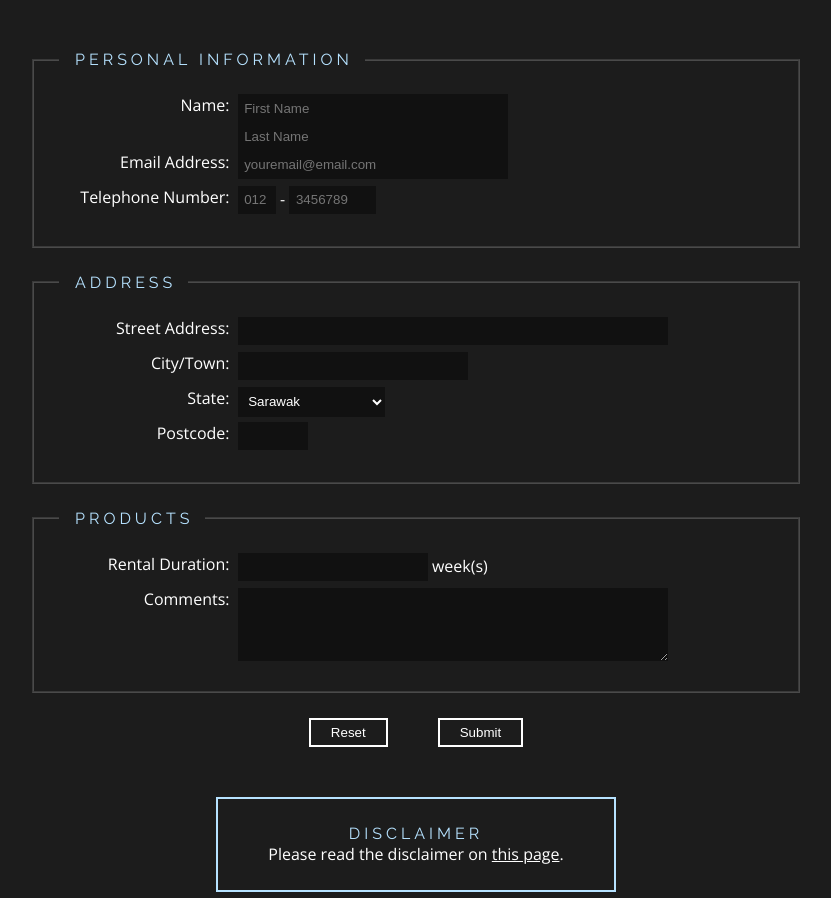
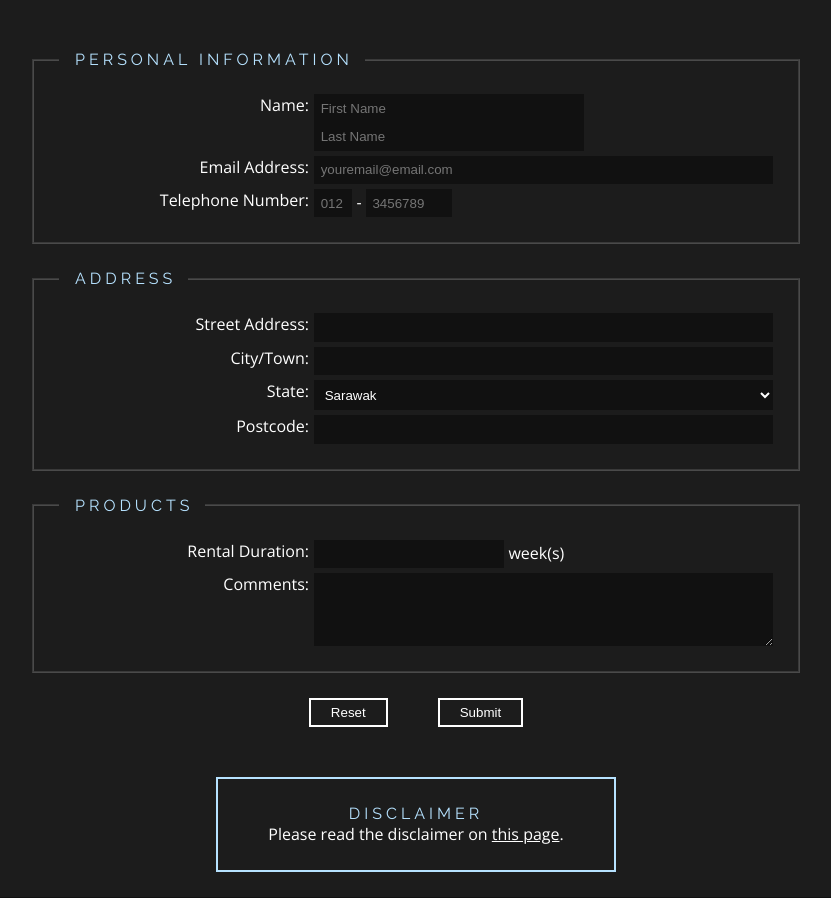
Before and after one commit to ZeeHatcher/COS10011, a PHP site: page /enquiry.html in a window 1280 px wide. Shown: the part 219-1117 px from the top of the page, without its empty margins (224-1055 px from the left). Run offline with PHP 8.4, Linux system fonts and the light colour scheme.

Commit message:
Replace enquiry.html table with grid

```diff
--- a/assign1/enquiry.html
+++ b/assign1/enquiry.html
@@ -1,26 +1,28 @@
 <!DOCTYPE html>
 <html lang="en">
+
 <head>
-  <meta charset="UTF-8"/>
-  <meta name="viewport" content="width=device-width, initial-scale=1.0"/>
-  <meta http-equiv="X-UA-Compatible" content="ie=edge"/>
+  <meta charset="UTF-8" />
+  <meta name="viewport" content="width=device-width, initial-scale=1.0" />
+  <meta http-equiv="X-UA-Compatible" content="ie=edge" />
   <title>G L A C I E R | Rent</title>
 
   <!-- Fonts -->
-  <link href="https://fonts.googleapis.com/css?family=Open+Sans:300,700" rel="stylesheet"/>
-  <link href="https://fonts.googleapis.com/css?family=Raleway:400,700" rel="stylesheet"/>
+  <link href="https://fonts.googleapis.com/css?family=Open+Sans:300,700" rel="stylesheet" />
+  <link href="https://fonts.googleapis.com/css?family=Raleway:400,700" rel="stylesheet" />
 
   <!-- CSS -->
-  <link rel="stylesheet" type="text/css" href="styles/style.css"/>
+  <link rel="stylesheet" type="text/css" href="styles/style.css" />
   <link rel="stylesheet" type="text/css" href="styles/style-mobile.css">
 
   <!-- JS -->
   <script src="js/main.js"></script>
 </head>
+
 <body>
   <header class="header">
     <a href="index.html">
-      <img class="header__logo" src="images/company_logo_large.png" alt="Company Logo"/>
+      <img class="header__logo" src="images/company_logo_large.png" alt="Company Logo" />
     </a>
   </header>
 
@@ -33,12 +35,20 @@
       <li class="navbar__link navbar__link--dropdown">
         <h3 class="navbar__dropdown-title">Products</h3>
         <ul class="navbar__dropdown">
-          <li class="navbar__dropdown-link"><a href="product1.html"><h3 class="navbar__link--on-hover">Snowboards</h3></a></li>
-          <li class="navbar__dropdown-link"><a href="product2.html"><h3 class="navbar__link--on-hover">Skis</h3></a></li>
-          <li class="navbar__dropdown-link"><a href="product3.html"><h3 class="navbar__link--on-hover">Camping Gear</h3></a></li>
+          <li class="navbar__dropdown-link"><a href="product1.html">
+              <h3 class="navbar__link--on-hover">Snowboards</h3>
+            </a></li>
+          <li class="navbar__dropdown-link"><a href="product2.html">
+              <h3 class="navbar__link--on-hover">Skis</h3>
+            </a></li>
+          <li class="navbar__dropdown-link"><a href="product3.html">
+              <h3 class="navbar__link--on-hover">Camping Gear</h3>
+            </a></li>
         </ul>
       </li>
-      <li class="navbar__link"><a href="enquiry.html"><h3 class="navbar__link--on-hover navbar__link--active">Rent</h3></a></li>
+      <li class="navbar__link"><a href="enquiry.html">
+          <h3 class="navbar__link--on-hover navbar__link--active">Rent</h3>
+        </a></li>
     </ul>
 
     <div class="navbar__menu">
@@ -91,69 +101,42 @@
   <main>
     <form action="">
       <fieldset>
-        <legend><h3>Personal Informatio<span class="no-letter-spacing">n</span></h3></legend>
+        <legend>
+          <h3>Personal Informatio<span class="no-letter-spacing">n</span></h3>
+        </legend>
 
-        <table class="form__table">
-          <tr>
-            <td class="form__label">
+        <div class="form__grid">
           <label for="name">Name: </label>
-            </td>
-            <td class="form__input">
-              <input id="name" name="first_name" type="text" placeholder="First Name" maxlength="25" size="30" pattern="^[A-Za-z]+$" required/>
-              <input name="last_name" type="text" placeholder="Last Name" maxlength="25" size="30" pattern="^[A-Za-z]+$" required/>
-            </td>
-          </tr>
+          <div>
+            <input id="name" name="first_name" type="text" placeholder="First Name" maxlength="25" size="30" pattern="^[A-Za-z]+$" required />
+            <input name="last_name" type="text" placeholder="Last Name" maxlength="25" size="30" pattern="^[A-Za-z]+$" required />
+          </div>
 
-          <tr>
-            <td class="form__label">
           <label for="email">Email Address: </label>
-            </td>
-            <td class="form__input">
-              <input id="email" name="email" type="email" size="30" placeholder="youremail@email.com" required/>
-            </td>
-          </tr>
+          <input id="email" name="email" type="email" size="30" placeholder="youremail@email.com" required />
 
-          <tr>
-            <td class="form__label">
           <label for="tele">Telephone Number: </label>
-            </td>
-            <td class="form__input">
-              <input id="tele" name="tele_front" type="text" maxlength="3" size="1" placeholder="012" pattern="^d+$" required/>
-              -
+          <div>
+            <input id="tele" name="tele_front" type="text" maxlength="3" size="1" placeholder="012" pattern="^d+$" required />
+            <span class="form__col-2">-</span>
             <input name="tele_back" type="text" maxlength="7" size="7" placeholder="3456789" pattern="^d+$" required>
-            </td>
-          </tr>
-        </table>
+          </div>
+        </div>
       </fieldset>
 
       <fieldset>
-        <legend><h3>Addres<span class="no-letter-spacing">s</span></h3></legend>
+        <legend>
+          <h3>Addres<span class="no-letter-spacing">s</span></h3>
+        </legend>
 
-        <table class="form__table">
-          <tr>
-            <td class="form__label">
+        <div class="form__grid">
           <label for="street">Street Address: </label>
-            </td>
-            <td class="form__input">
-              <input id="street" name="street_address" type="text" maxlength="40" size="50" required/>
-            </td>
-          </tr>
+          <input id="street" name="street_address" type="text" maxlength="40" size="50" required />
 
-          <tr>
-            <td class="form__label">
           <label for="city">City/Town: </label>
-            </td>
-            <td class="form__input">
-              <input id="city" name="city" type="text" maxlength="20" size="25" required/>
-            </td>
-          </tr>
+          <input id="city" name="city" type="text" maxlength="20" size="25" required />
 
-
-          <tr>
-            <td class="form__label">
           <label for="state">State: </label>
-            </td>
-            <td class="form__input">
           <select name="state" id="state" required>
             <optgroup label="East Malaysia">
               <option value="sabah">Sabah</option>
@@ -177,42 +160,27 @@
               <option value="terengganu">Terengganu</option>
             </optgroup>
           </select>
-            </td>
-          </tr>
 
-          <tr>
-            <td class="form__label">
           <label for="postcode">Postcode: </label>
-            </td>
-            <td class="form__input">
-              <input id="postcode" name="postcode" type="text" maxlength="5" size="5" pattern="^d+$" required/>
-            </td>
-          </tr>
-        </table>
+          <input id="postcode" name="postcode" type="text" maxlength="5" size="5" pattern="^d+$" required />
+        </div>
       </fieldset>
 
       <fieldset>
-        <legend><h3>Product<span class="no-letter-spacing">s</span></h3></legend>
+        <legend>
+          <h3>Product<span class="no-letter-spacing">s</span></h3>
+        </legend>
 
-        <table class="form__table">
-          <tr>
-            <td class="form__label">
+        <div class="form__grid">
           <label for="duration">Rental Duration: </label>
-            </td>
-            <td class="form__input">
-              <input id="duration" name="duration" type="number" min="0" required/> week(s)
-            </td>
-          </tr>
+          <div>
+            <input id="duration" name="duration" type="number" min="0" required />
+            <span class="form__col-2">week(s)</span>
+          </div>
 
-          <tr>
-            <td class="form__label">
           <label for="comments">Comments: </label>
-            </td>
-            <td class="form__input">
           <textarea id="comments" name="comments" id="" cols="50" rows="4"></textarea>
-            </td>
-          </tr>
-        </table>
+        </div>
       </fieldset>
 
       <div class="form__btns">
@@ -254,8 +222,9 @@
     <a href="#" class="btn footer__btn is-pos-x-center">Back To Top</a>
 
     <figure>
-      <img class="footer__logo" src="images/company_logo_small.png" alt="Glacier Logo"/>
+      <img class="footer__logo" src="images/company_logo_small.png" alt="Glacier Logo" />
     </figure>
   </footer>
 </body>
+
 </html>
--- a/assign1/styles/style.css
+++ b/assign1/styles/style.css
@@ -483,21 +483,19 @@ table, tr, th {
   margin: 25px 0;
 }
 
-.form__table {
-  width: 100%;
+.form__grid {
+  display: grid;
+  grid-template-columns: 250px auto;
+  grid-gap: 5px;
 }
 
-.form__label {
-  width: 25%;
-  height: 35px;
+.form__grid label {
+  grid-column: 1 / 2;
   text-align: right;
-  vertical-align: top;
-  padding-right: 0.5em;
 }
 
-.form__input {
-  vertical-align: top;
-  text-align: left;
+.form__grid input, .form__grid select, .form__grid textarea, .form__col-2 {
+  grid-column: 2 / 3;
 }
 
 .grid {
```
Lines whose indentation alone changed are shown as unchanged.
